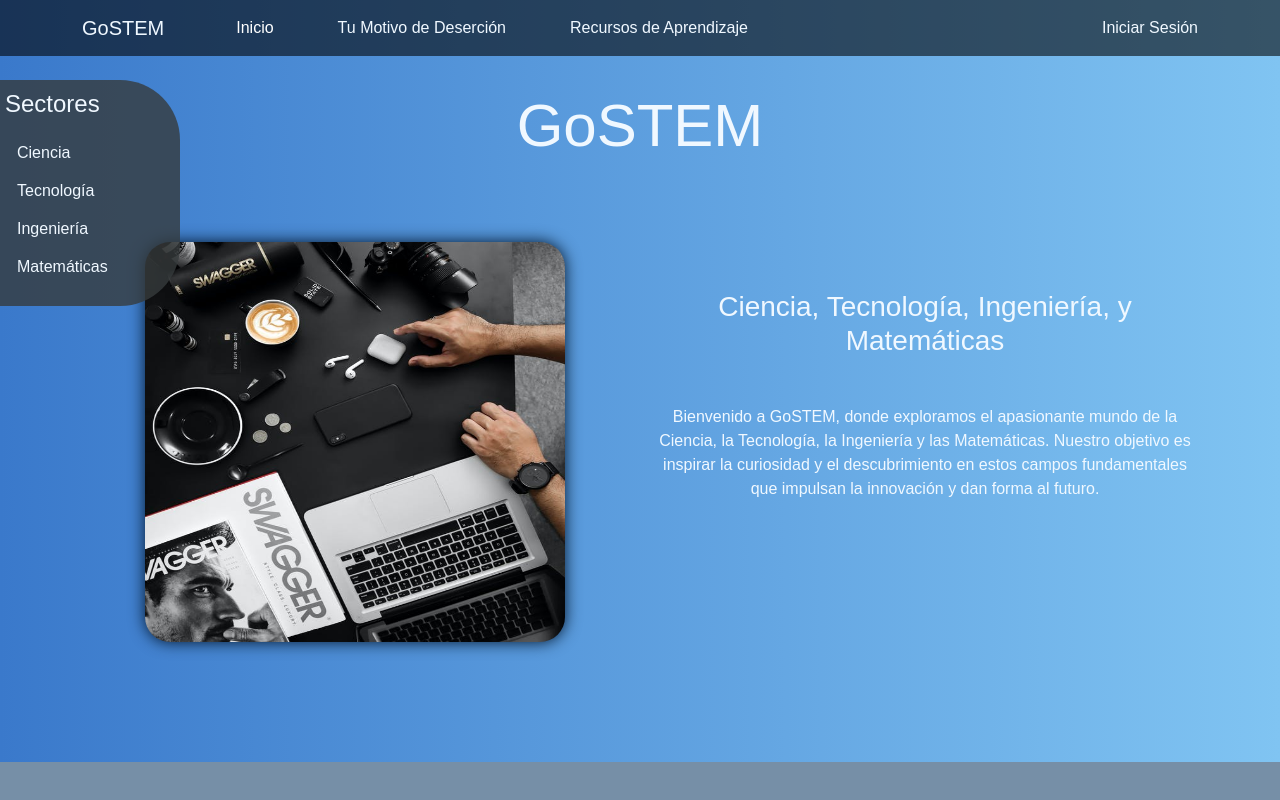
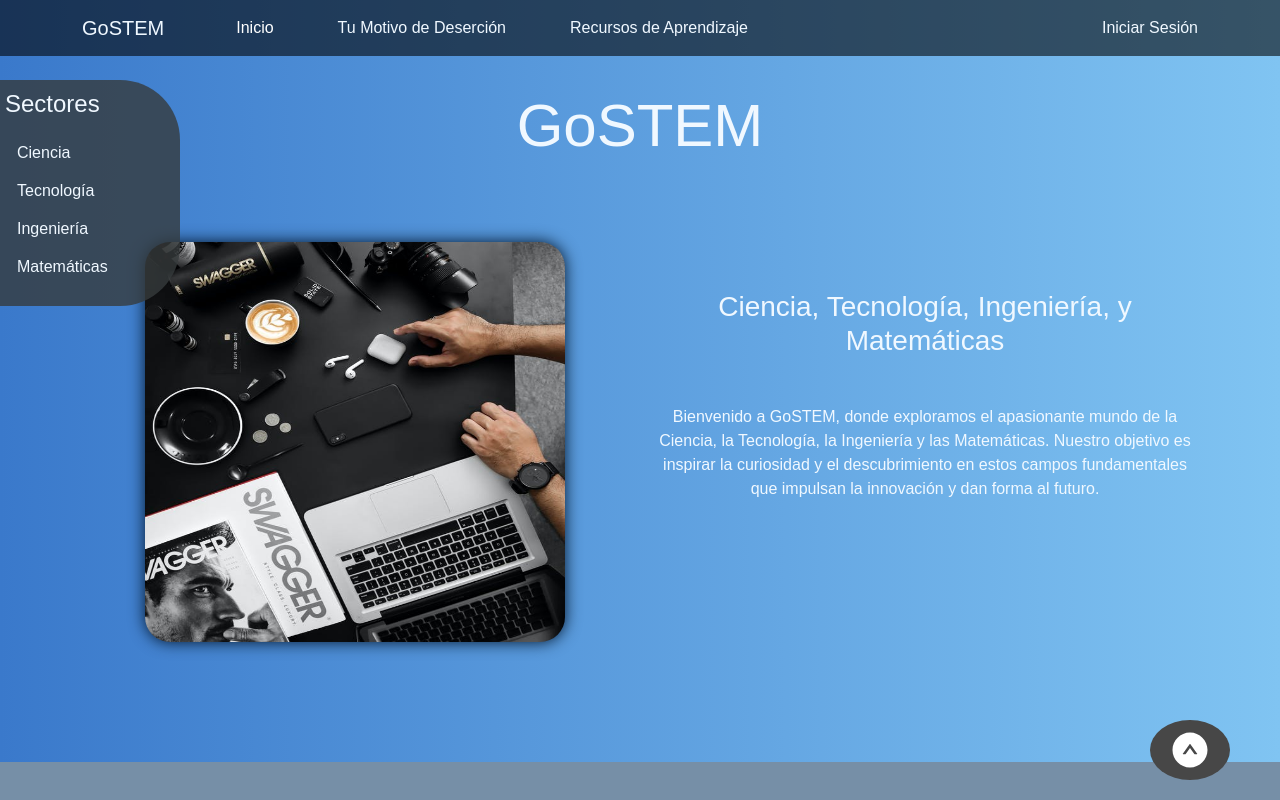
Before and after one commit to JuniorCorzo/AlgorithmAvengers, a React (Vite) app in the folder front/: page / in a window 1280 px wide. Shown: the top 800 px of the page. Built offline with nearby package versions, Linux system fonts and the light colour scheme; a web font is replaced by a local one.

Commit message:
implementar componente ArrowToTop con estilos para buen UX y evitar scrollear haciar arriba en otros dispositivos, conectarlo en Home e instalar react-icons

```diff
--- a/front/package.json
+++ b/front/package.json
@@ -11,7 +11,8 @@
   },
   "dependencies": {
     "react": "^18.2.0",
-    "react-dom": "^18.2.0"
+    "react-dom": "^18.2.0",
+    "react-icons": "^4.11.0"
   },
   "devDependencies": {
     "@types/react": "^18.2.15",
--- /dev/null
+++ b/front/src/components/ArrowToTop.jsx
@@ -0,0 +1,16 @@
+import { AiFillUpCircle } from 'react-icons/ai';
+import '../styled-components/arrowToTop.scss';
+
+export default function ArrowToTop() {
+    const scrollToTop = () => {
+        window.scrollTo({
+            top: 0,
+        });
+    };
+
+    return (
+        <div className='Arrow' onClick={scrollToTop}>
+            <AiFillUpCircle className='arrow-icon'/>
+        </div>
+    );
+}
--- a/front/src/pages/home/Home.jsx
+++ b/front/src/pages/home/Home.jsx
@@ -10,6 +10,7 @@ import tecnologiaImg from '../../assets/img/tecnologia.jpeg'
 import ingenieriaImg from '../../assets/img/ingenieria.jpeg'
 import matematicasImg from '../../assets/img/matematicas.jpeg'
 import useScrollToTop from '../../hooks/useScrollToTop';
+import ArrowToTop from '../../components/ArrowToTop';
 
 export default function Home() {
     useScrollToTop();
@@ -65,6 +66,7 @@ export default function Home() {
                 </div>
             </section>
 
+            <ArrowToTop />
             <Sectors sections={data}/>
         </>
     );
--- /dev/null
+++ b/front/src/styled-components/arrowToTop.scss
@@ -0,0 +1,25 @@
+/* Estilos para el div que encierra la flecha */
+.Arrow {
+    position: fixed;
+    z-index: 10;
+    width: 80px;
+    bottom: 20px;
+    right: 50px;
+    color: white;
+    background-color: rgb(71, 71, 71);
+    border-radius: 50%;
+    text-align: center;
+    padding: 10px;
+    cursor: pointer;
+    transition: background-color 0.3s, color 0.3s;
+
+    &:hover {
+        background-color: rgb(15, 15, 15);
+        color: white;
+    }
+
+    // Estilos para el icono, tamaño
+    .arrow-icon {
+        font-size: 40px;
+    }
+}
```
Also changed, not shown: 1 other file (tests, documents, lock files or other folders).
